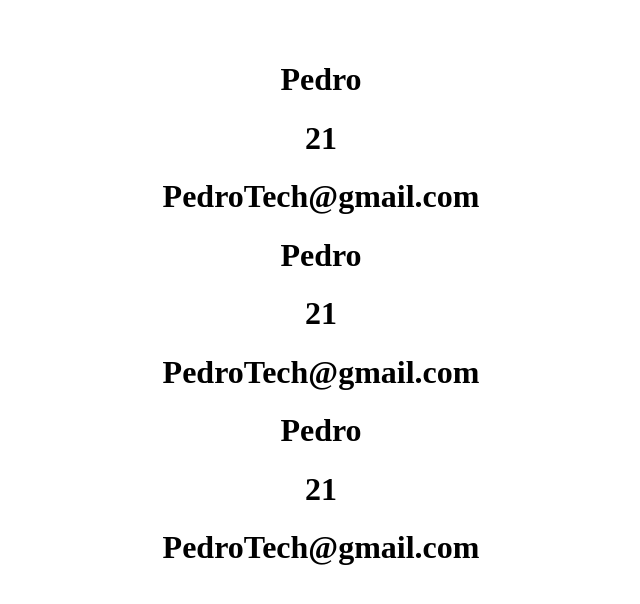
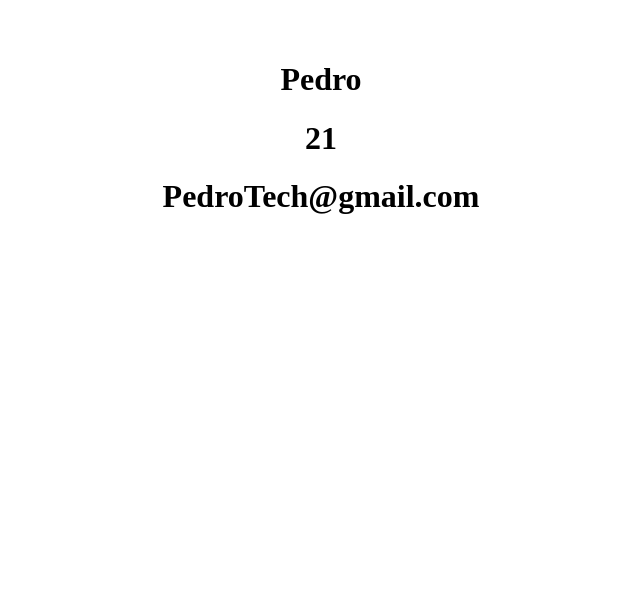
Before and after one commit to tla111/react-course-pedrotech, a React (Vite) app in the folder frontend/: page / in a window 1280 px wide. Shown: the top 604 px of the page, without its empty margins (319-959 px from the left). Built offline with nearby package versions, Linux system fonts and the light colour scheme.

Commit message:
able to display user data using props

```diff
--- a/frontend/src/App.jsx
+++ b/frontend/src/App.jsx
@@ -5,19 +5,17 @@ const App = () => {
 
   return (
     <div className="App">
-      <UserOne />
-      <UserOne />
-      <UserOne />
+      <UserOne name="Pedro" age={21} email="PedroTech@gmail.com" />
     </div>
   )
 }
 
-const UserOne = () => {
+const UserOne = (props) => {
   return (
     <div>
-      <h1>Pedro</h1>
-      <h1>21</h1>
-      <h1>PedroTech@gmail.com</h1>
+      <h1>{props.name}</h1>
+      <h1>{props.age}</h1>
+      <h1>{props.email}</h1>
     </div>
   )
 }
```
